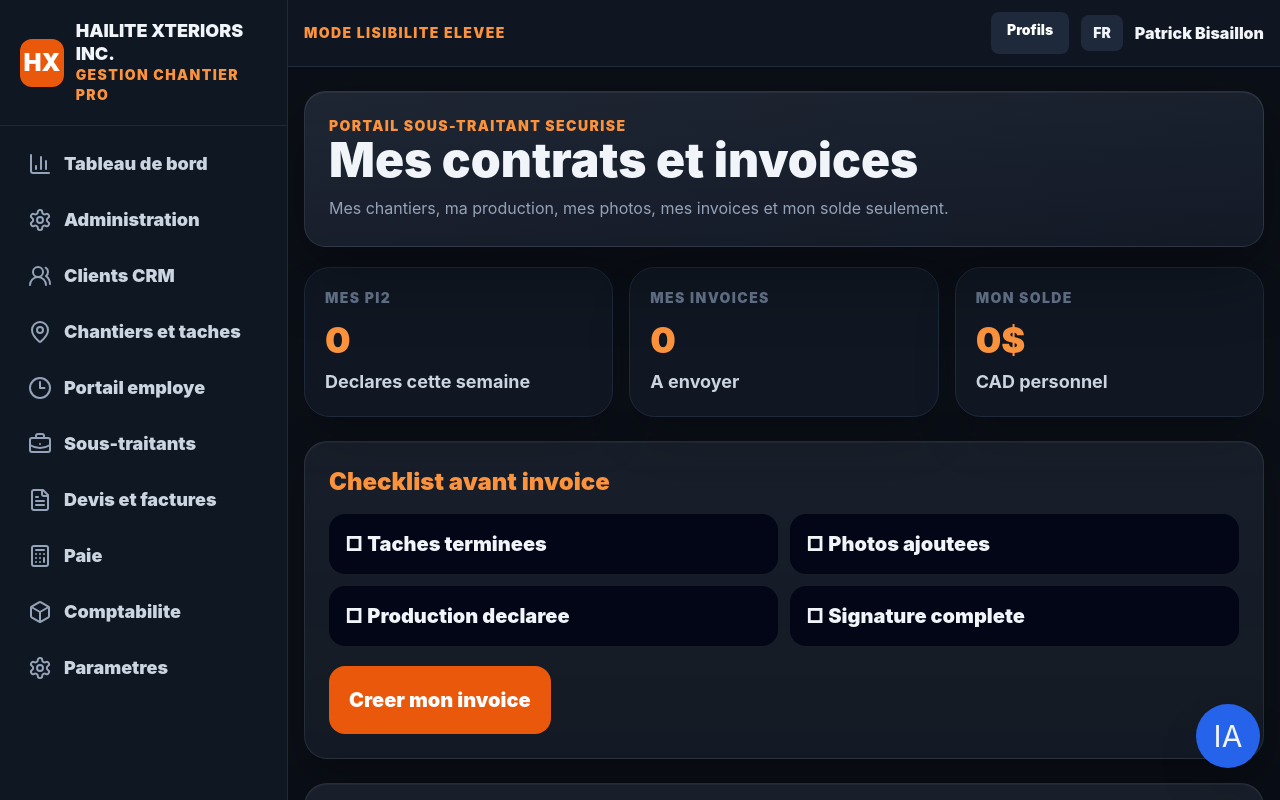
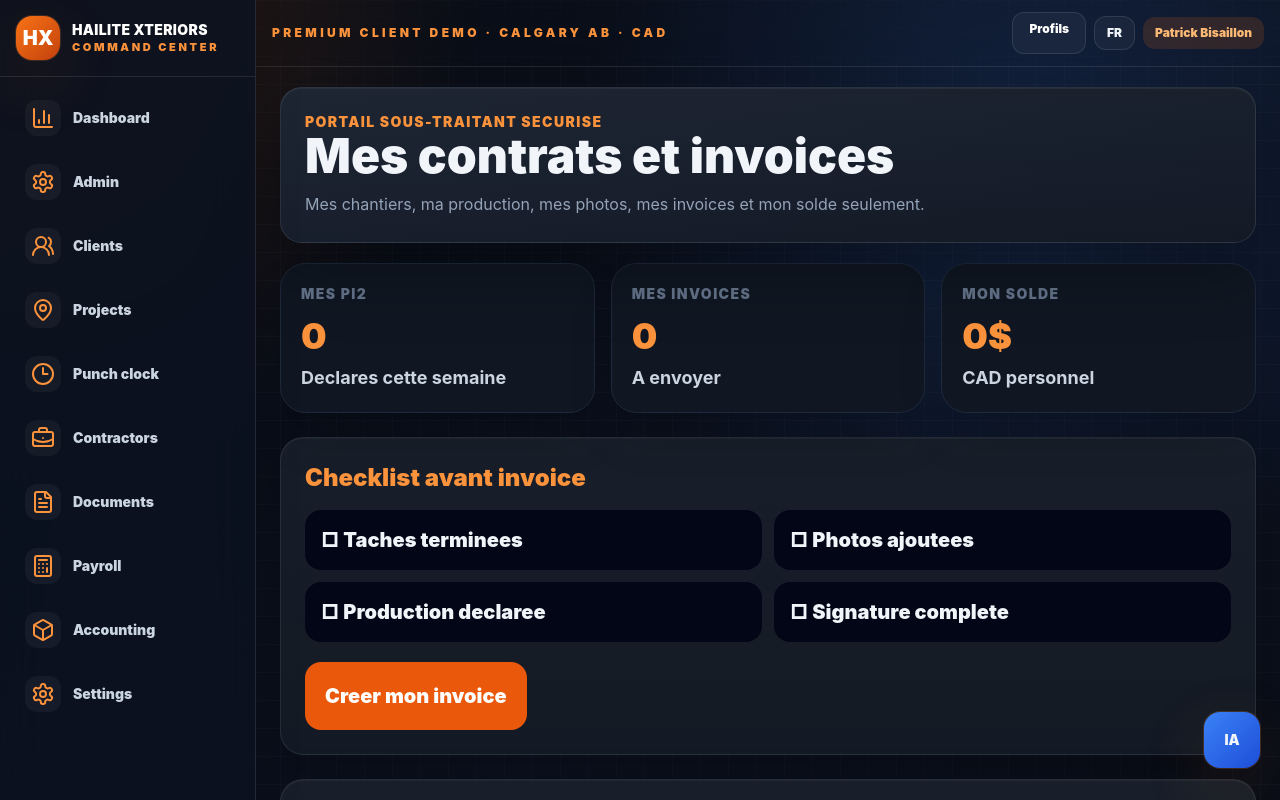
Before and after one commit to bisaillonpatrick1979-dev/Chatgpt-hailite-, a Next.js app: page /contractor in a window 1280 px wide. Shown: the top 800 px of the page. Built offline with nearby package versions, Linux system fonts and the light colour scheme.

Commit message:
Polish app shell visual density for client demo

```diff
--- a/components/AppShell.tsx
+++ b/components/AppShell.tsx
@@ -6,48 +6,68 @@ const navItems = [
   { href: "/dashboard", label: "Accueil", icon: Home },
   { href: "/projects", label: "Projets", icon: MapPin },
   { href: "/clients", label: "Clients", icon: UsersRound },
-  { href: "/invoices", label: "Factures", icon: FileText },
+  { href: "/invoices", label: "Docs", icon: FileText },
   { href: "/payroll", label: "Paie", icon: Calculator },
-  { href: "/worker", label: "Punch", icon: Clock3 },
-  { href: "/settings", label: "Reglages", icon: Settings }
+  { href: "/punch", label: "Punch", icon: Clock3 },
+  { href: "/settings", label: "Config", icon: Settings }
 ];
 
 const sideItems = [
-  { href: "/dashboard", label: "Tableau de bord", icon: BarChart3 },
-  { href: "/admin", label: "Administration", icon: Settings },
-  { href: "/clients", label: "Clients CRM", icon: UsersRound },
-  { href: "/projects", label: "Chantiers et taches", icon: MapPin },
-  { href: "/worker", label: "Portail employe", icon: Clock3 },
-  { href: "/contractor", label: "Sous-traitants", icon: BriefcaseBusiness },
-  { href: "/invoices", label: "Devis et factures", icon: FileText },
-  { href: "/payroll", label: "Paie", icon: Calculator },
-  { href: "/production", label: "Comptabilite", icon: Box },
-  { href: "/settings", label: "Parametres", icon: Settings }
+  { href: "/dashboard", label: "Dashboard", icon: BarChart3 },
+  { href: "/admin", label: "Admin", icon: Settings },
+  { href: "/clients", label: "Clients", icon: UsersRound },
+  { href: "/projects", label: "Projects", icon: MapPin },
+  { href: "/punch", label: "Punch clock", icon: Clock3 },
+  { href: "/contractor", label: "Contractors", icon: BriefcaseBusiness },
+  { href: "/invoices", label: "Documents", icon: FileText },
+  { href: "/payroll", label: "Payroll", icon: Calculator },
+  { href: "/production", label: "Accounting", icon: Box },
+  { href: "/settings", label: "Settings", icon: Settings }
 ];
 
 export function AppShell({ children }: { children: ReactNode }) {
   return (
-    <main className="min-h-screen bg-[#0b0f17] text-slate-100">
-      <aside className="fixed inset-y-0 left-0 z-30 hidden w-72 border-r border-slate-800 bg-[#0f1722] lg:block">
-        <div className="flex items-center gap-3 border-b border-slate-800 p-5">
-          <div className="flex h-12 w-12 items-center justify-center rounded-xl bg-orange-600 text-2xl font-black text-white">HX</div>
-          <div><p className="text-lg font-black leading-tight">HAILITE XTERIORS INC.</p><p className="text-sm font-black uppercase tracking-widest text-orange-400">Gestion Chantier Pro</p></div>
+    <main className="soft-grid min-h-screen text-slate-100">
+      <aside className="fixed inset-y-0 left-0 z-30 hidden w-64 border-r border-white/10 bg-[#0c1220]/90 shadow-2xl backdrop-blur-xl lg:block">
+        <div className="border-b border-white/10 p-4">
+          <div className="flex items-center gap-3">
+            <div className="premium-glow flex h-11 w-11 items-center justify-center rounded-2xl bg-gradient-to-br from-orange-500 to-orange-700 text-xl font-black text-white">HX</div>
+            <div>
+              <p className="text-sm font-black leading-tight tracking-wide text-white">HAILITE XTERIORS</p>
+              <p className="text-[11px] font-black uppercase tracking-[0.24em] text-orange-400">Command Center</p>
+            </div>
+          </div>
         </div>
-        <nav className="grid gap-1 p-3">
-          {sideItems.map((item) => { const Icon = item.icon; return (<Link key={item.href} href={item.href} className="flex items-center gap-3 rounded-xl px-4 py-3 text-lg font-black text-slate-300 hover:bg-slate-800 hover:text-white"><Icon className="h-6 w-6 text-slate-400" />{item.label}</Link>); })}
+        <nav className="grid gap-1.5 p-3">
+          {sideItems.map((item) => {
+            const Icon = item.icon;
+            return (
+              <Link key={item.href} href={item.href} className="group flex items-center gap-3 rounded-2xl border border-transparent px-3 py-2.5 text-sm font-black text-slate-300 hover:border-white/10 hover:bg-white/[0.055] hover:text-white">
+                <span className="flex h-9 w-9 items-center justify-center rounded-xl bg-white/[0.045] group-hover:bg-orange-500/15"><Icon className="h-4.5 w-4.5 text-orange-400" /></span>
+                {item.label}
+              </Link>
+            );
+          })}
         </nav>
       </aside>
-      <div className="lg:pl-72">
-        <header className="sticky top-0 z-20 border-b border-slate-800 bg-[#101722]/95 px-4 py-3 backdrop-blur">
+      <div className="lg:pl-64">
+        <header className="sticky top-0 z-20 border-b border-white/10 bg-[#0b111d]/82 px-4 py-3 backdrop-blur-xl">
           <div className="flex items-center justify-between gap-3">
-            <div className="flex items-center gap-3 lg:hidden"><div className="flex h-11 w-11 items-center justify-center rounded-xl bg-orange-600 text-xl font-black">HX</div><div><p className="text-base font-black">HAILITE XTERIORS INC.</p><p className="text-xs font-black uppercase tracking-widest text-orange-400">Gestion Chantier Pro</p></div></div>
-            <div className="hidden lg:block"><p className="text-sm font-black uppercase tracking-widest text-orange-400">Mode lisibilite elevee</p></div>
-            <div className="flex items-center gap-3"><Link href="/" className="hidden rounded-lg bg-slate-800 px-4 py-2 text-sm font-black text-white md:inline-flex">Profils</Link><span className="rounded-lg bg-slate-800 px-3 py-2 text-sm font-black">FR</span><span className="hidden text-base font-black md:inline">Patrick Bisaillon</span></div>
+            <div className="flex items-center gap-3 lg:hidden">
+              <div className="flex h-10 w-10 items-center justify-center rounded-2xl bg-orange-600 text-lg font-black">HX</div>
+              <div><p className="text-sm font-black">HAILITE XTERIORS</p><p className="text-[10px] font-black uppercase tracking-widest text-orange-400">Command Center</p></div>
+            </div>
+            <div className="hidden lg:block"><p className="text-xs font-black uppercase tracking-[0.28em] text-orange-400">Premium client demo · Calgary AB · CAD</p></div>
+            <div className="flex items-center gap-2">
+              <Link href="/" className="hidden rounded-xl border border-white/10 bg-white/[0.045] px-4 py-2 text-xs font-black text-white md:inline-flex">Profils</Link>
+              <span className="rounded-xl border border-white/10 bg-white/[0.045] px-3 py-2 text-xs font-black">FR</span>
+              <span className="hidden rounded-xl bg-orange-500/15 px-3 py-2 text-xs font-black text-orange-300 md:inline">Patrick Bisaillon</span>
+            </div>
           </div>
         </header>
-        <section className="mx-auto max-w-7xl px-4 py-6 pb-28">{children}</section>
-        <nav className="fixed inset-x-0 bottom-0 z-40 border-t border-slate-800 bg-[#101722] px-1 py-2 lg:hidden"><div className="grid grid-cols-7 gap-1">{navItems.map((item) => { const Icon = item.icon; return (<Link key={item.href} href={item.href} className="flex min-h-16 flex-col items-center justify-center rounded-xl text-center text-[10px] font-black uppercase text-slate-300"><Icon className="mb-1 h-5 w-5 text-orange-400" />{item.label}</Link>); })}</div></nav>
-        <Link href="/admin" className="fixed bottom-24 right-5 z-50 flex h-16 w-16 items-center justify-center rounded-full bg-blue-600 text-3xl shadow-2xl lg:bottom-8">IA</Link>
+        <section className="mx-auto max-w-[1500px] px-4 py-5 pb-28 md:px-6">{children}</section>
+        <nav className="fixed inset-x-0 bottom-0 z-40 border-t border-white/10 bg-[#0b111d]/95 px-1 py-2 backdrop-blur-xl lg:hidden"><div className="grid grid-cols-7 gap-1">{navItems.map((item) => { const Icon = item.icon; return (<Link key={item.href} href={item.href} className="flex min-h-14 flex-col items-center justify-center rounded-xl text-center text-[9px] font-black uppercase text-slate-300 hover:bg-white/[0.06]"><Icon className="mb-1 h-4.5 w-4.5 text-orange-400" />{item.label}</Link>); })}</div></nav>
+        <Link href="/admin" className="premium-glow fixed bottom-24 right-5 z-50 flex h-14 w-14 items-center justify-center rounded-2xl bg-gradient-to-br from-blue-500 to-blue-700 text-sm font-black shadow-2xl lg:bottom-8">IA</Link>
       </div>
     </main>
   );
@@ -55,5 +75,5 @@ export function AppShell({ children }: { children: ReactNode }) {
 
 export function ProMetric({ label, value, note, tone = "green" }: { label: string; value: string; note: string; tone?: "green" | "orange" | "blue" }) {
   const color = tone === "green" ? "text-green-400" : tone === "orange" ? "text-orange-400" : "text-blue-400";
-  return <section className="pro-card p-5"><p className="text-sm font-black uppercase tracking-widest text-slate-400">{label}</p><p className={`mt-3 text-4xl font-black ${color}`}>{value}</p><p className="mt-2 text-base font-bold text-slate-400">{note}</p></section>;
+  return <section className="pro-card p-4"><p className="text-xs font-black uppercase tracking-widest text-slate-400">{label}</p><p className={`mt-2 text-3xl font-black ${color}`}>{value}</p><p className="mt-1 text-sm font-bold text-slate-400">{note}</p></section>;
 }
```
